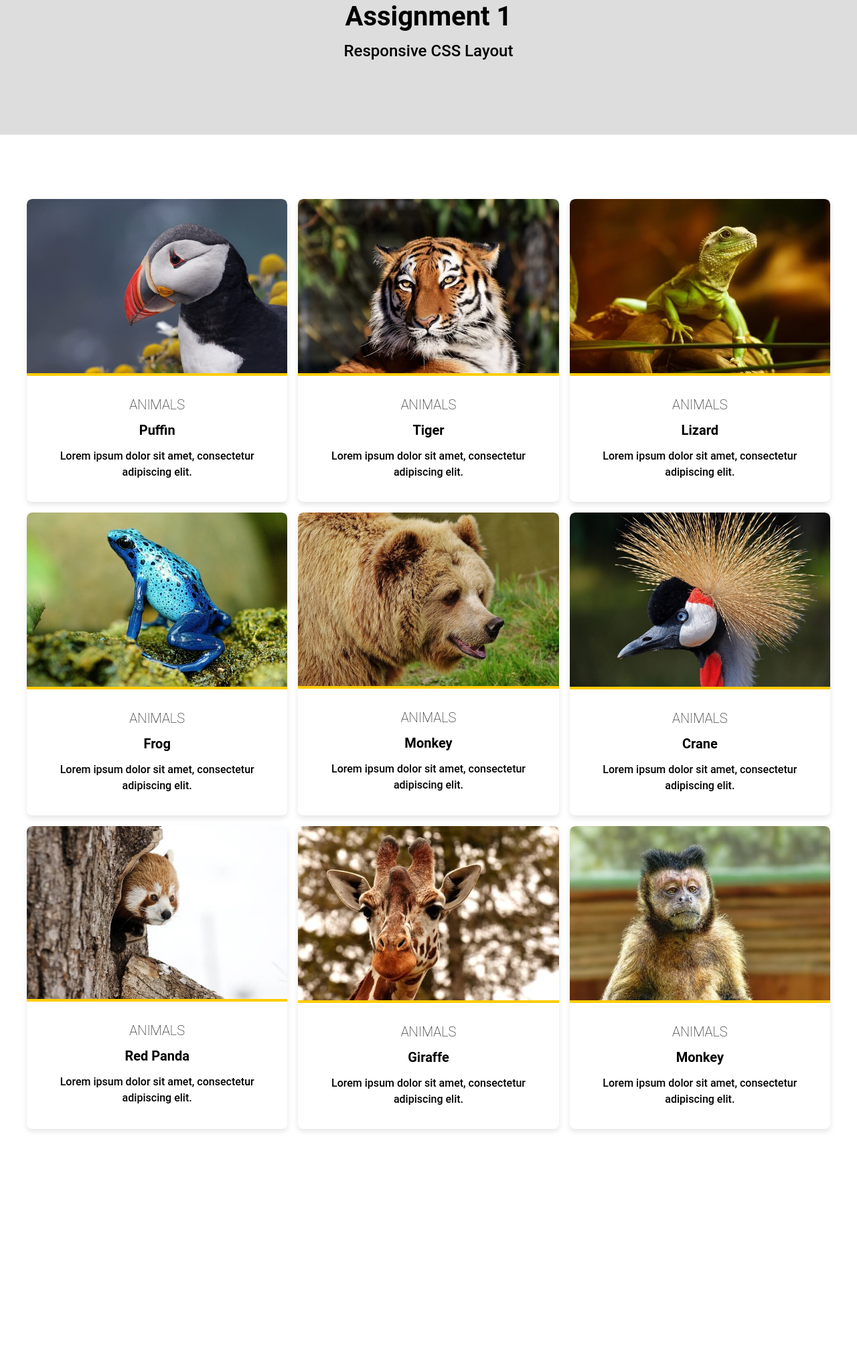
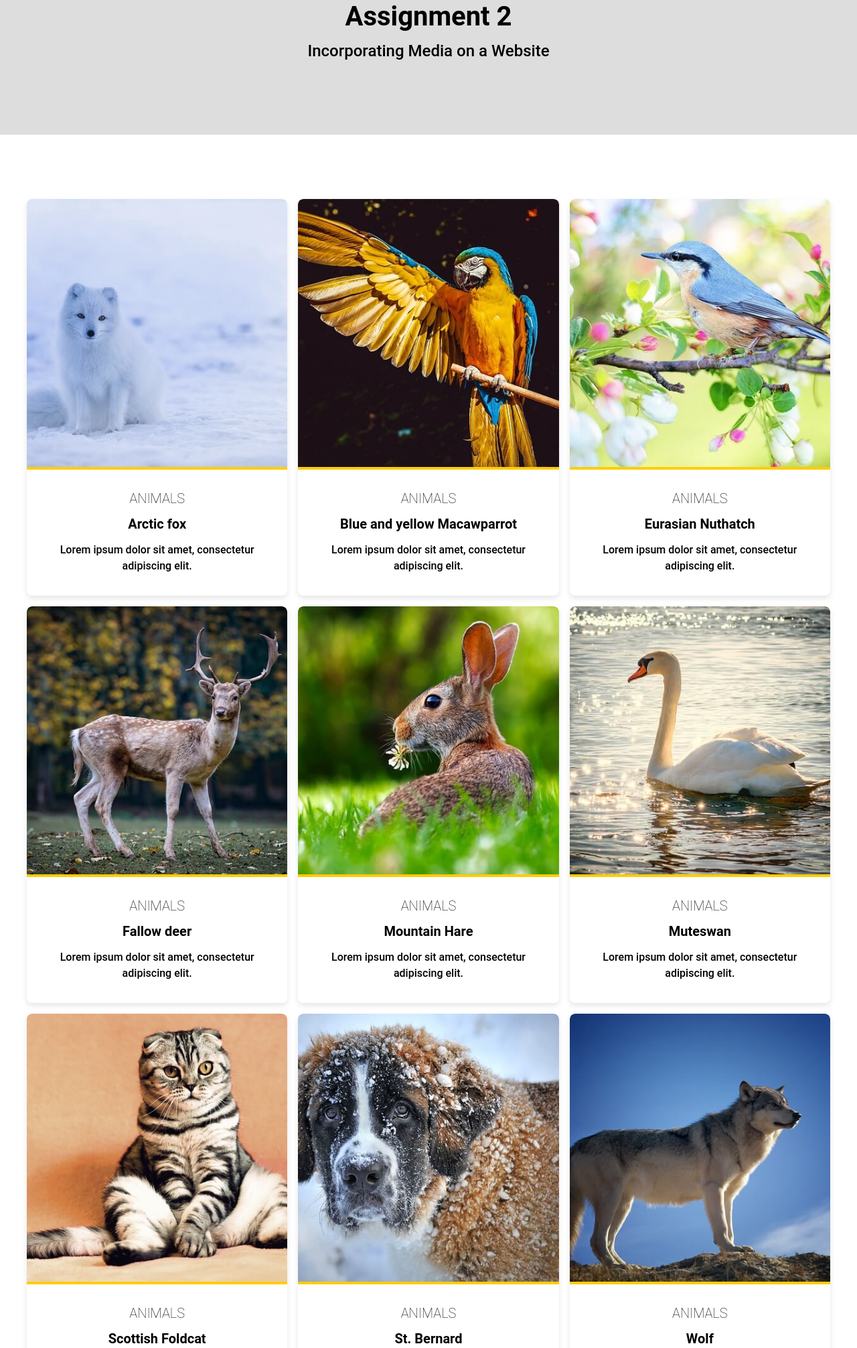
Before and after one commit to jerry4294/cprg-218-assign-media, a plain HTML site: page index.html in a window 1280 px wide. Shown: the part 109-2121 px from the top of the page at 67% size. Before the commit the page ends 1890 px from the top, so only its background shows below. Drawn offline with Linux system fonts and the light colour scheme.

Commit message:
Initial commit

```diff
--- a/index.html
+++ b/index.html
@@ -7,24 +7,24 @@
   <link rel="stylesheet" type="text/css" href="styles/reset.css">
   <link rel="stylesheet" type="text/css" href="styles/fonts.css">
   <link rel="stylesheet" type="text/css" href="styles/global.css">
-  <link rel="stylesheet" type="text/css" href="styles/assignment-one-starter-new.css">
+  <link rel="stylesheet" type="text/css" href="styles/lab_three.css">
   <title>Responsive CSS Layout</title>
 </head>
 <body>
   <div class="header-container">
-    <h1>Assignment 1</h1>
-    <h2>Responsive CSS Layout</h2>
+    <h1>Assignment 2</h1>
+    <h2>Incorporating Media on a Website</h2>
   </div>
   <section class="container">
     <ul class="card-container">
       <li class="card">
-        <img src="assets/puffin.jpg" alt="puffin">
+        <img src="Assets/Arcticfox.jpg" alt="Arctic fox">
         <div class="card-content">
           <h3 class="subheader">
             ANIMALS
           </h3>
           <h4 class="header">
-            Puffin
+            Arctic fox
           </h4>
           <p class="paragraph">
             Lorem ipsum dolor sit amet, consectetur adipiscing elit.
@@ -32,13 +32,13 @@
         </div>
       </li>
       <li class="card">
-        <img src="assets/tiger.jpg" alt="tiger">
+        <img src="assets/BlueandyellowMacawparrot.jpg" alt="Blue and yellow Macawparrot">
         <div class="card-content">
           <h3 class="subheader">
             ANIMALS
           </h3>
           <h4 class="header">
-            Tiger
+            Blue and yellow Macawparrot
           </h4>
           <p class="paragraph">
             Lorem ipsum dolor sit amet, consectetur adipiscing elit.
@@ -46,13 +46,13 @@
         </div>
       </li>
       <li class="card">
-        <img src="assets/lizard.jpg" alt="lizard">
+        <img src="assets/EurasianNuthatch.jpg" alt="Eurasian Nuthatch">
         <div class="card-content">
           <h3 class="subheader">
             ANIMALS
           </h3>
           <h4 class="header">
-            Lizard
+            Eurasian Nuthatch
           </h4>
           <p class="paragraph">
             Lorem ipsum dolor sit amet, consectetur adipiscing elit.
@@ -60,13 +60,13 @@
         </div>
       </li>
       <li class="card">
-        <img src="assets/frog.jpg" alt="frog">
+        <img src="assets/Fallowdeer.jpg" alt="Fallow deer">
         <div class="card-content">
           <h3 class="subheader">
             ANIMALS
           </h3>
           <h4 class="header">
-            Frog
+            Fallow deer
           </h4>
           <p class="paragraph">
             Lorem ipsum dolor sit amet, consectetur adipiscing elit.
@@ -74,13 +74,13 @@
         </div>
       </li>
       <li class="card">
-        <img src="assets/bear.jpg" alt="bear">
+        <img src="assets/MountainHare.jpg" alt="Mountain Hare">
         <div class="card-content">
           <h3 class="subheader">
             ANIMALS
           </h3>
           <h4 class="header">
-            Monkey
+            Mountain Hare
           </h4>
           <p class="paragraph">
             Lorem ipsum dolor sit amet, consectetur adipiscing elit.
@@ -88,13 +88,13 @@
         </div>
       </li>
       <li class="card">
-        <img src="assets/crane.jpg" alt="crane">
+        <img src="assets/Muteswan.jpg" alt="Muteswan">
         <div class="card-content">
           <h3 class="subheader">
             ANIMALS
           </h3>
           <h4 class="header">
-            Crane
+            Muteswan
           </h4>
           <p class="paragraph">
             Lorem ipsum dolor sit amet, consectetur adipiscing elit.
@@ -102,13 +102,13 @@
         </div>
       </li>
       <li class="card">
-        <img src="assets/panda.jpg" alt="red panda">
+        <img src="assets/ScottishFoldcat.jpg" alt="Scottish Foldcat">
         <div class="card-content">
           <h3 class="subheader">
             ANIMALS
           </h3>
           <h4 class="header">
-            Red Panda
+            Scottish Foldcat
           </h4>
           <p class="paragraph">
             Lorem ipsum dolor sit amet, consectetur adipiscing elit.
@@ -116,13 +116,13 @@
         </div>
       </li>
       <li class="card">
-        <img src="assets/giraffe.jpg" alt="giraffe">
+        <img src="assets/St.Bernard.jpg" alt="St. Bernard">
         <div class="card-content">
           <h3 class="subheader">
             ANIMALS
           </h3>
           <h4 class="header">
-            Giraffe
+            St. Bernard
           </h4>
           <p class="paragraph">
             Lorem ipsum dolor sit amet, consectetur adipiscing elit.
@@ -130,19 +130,33 @@
         </div>
       </li>
       <li class="card">
-        <img src="assets/monkey.jpg" alt="monkey">
+        <img src="assets/Wolf.jpg" alt="Wolf">
         <div class="card-content">
           <h3 class="subheader">
             ANIMALS
           </h3>
           <h4 class="header">
-            Monkey
+            Wolf
           </h4>
           <p class="paragraph">
             Lorem ipsum dolor sit amet, consectetur adipiscing elit.
           </p>
         </div>
       </li>
+       <li class="card">
+    <iframe width="560" height="315" src="https://www.youtube.com/embed/kEe8-DjhUdo?autoplay=1&mute=1&loop=1&controls=1" frameborder="0" allow="autoplay; loop; encrypted-media" allowfullscreen></iframe>
+    <div class="card-content">
+      <h3 class="subheader">
+        ANIMALS VIDEO
+      </h3>
+      <h4 class="header">
+        Video 2
+      </h4>
+      <p class="paragraph">
+        Lorem ipsum dolor sit amet, consectetur adipiscing elit.
+      </p>
+    </div>
+      </li>
     </ul>
   </section>
 </body>
--- /dev/null
+++ b/styles/lab_three.css
@@ -0,0 +1,75 @@
+/* Grid container */
+.card-container {
+  display: grid;
+  grid-template-columns: repeat(auto-fit, minmax(280px, 1fr));
+  justify-items: center;
+  gap: 1rem;
+}
+
+/* Individual card */
+.card {
+  box-sizing: border-box;
+  background-color: #fff;
+  border-radius: 0.5rem;
+  box-shadow: 0 0.25rem 0.5rem rgba(0, 0, 0, 0.1);
+  overflow: hidden;
+  display: flex;
+  flex-direction: column;
+width: 100%;
+}
+
+/* Image inside card */
+.card img, .card iframe {
+  width: 100%;
+  border-radius: 0.5rem 0.5rem 0 0;
+  border-bottom: 0.25rem solid #fc0;
+  object-fit: cover;
+  height: 400px;
+}
+
+
+/* Card content */
+.card-content {
+  padding: 1rem;
+  text-align: center;
+  flex-grow: 1;
+}
+
+/* For tablet layouts */
+@media screen and (min-width: 768px) and (max-width: 1199px) {
+  .card-container {
+    grid-template-columns: repeat(2, 1fr);
+    gap: 1rem;
+  }
+
+  .card-content {
+    flex-direction: row;
+  }
+
+  /*  height of video card to match image cards */
+  .card:not(:last-child) {
+    height: 100%;
+  }
+}
+
+/* For desktop layouts */
+@media screen and (min-width: 1200px) {
+  .card-container {
+    grid-template-columns: repeat(3, 1fr);
+  }
+
+  .card:nth-child(3n) {
+    justify-self: center;
+  }
+
+  .card:nth-last-child(1) {
+    grid-column: span 3;
+    width: 100%;
+    height: auto;
+  }
+
+  /*height of video card to match image cards */
+  .card:not(:last-child) {
+    height: 100%;
+  }
+}
```
Also changed, not shown: assets/Arcticfox.jpg (added), assets/BlueandyellowMacawparrot.jpg (added), assets/EurasianNuthatch.jpg (added), assets/Fallowdeer.jpg (added), assets/MountainHare.jpg (added), assets/Muteswan.jpg (added), assets/ScottishFoldcat.jpg (added), assets/St.Bernard.jpg (added), assets/Wolf.jpg (added), assets/bear.jpg (deleted), assets/crane.jpg (deleted), assets/frog.jpg (deleted), assets/giraffe.jpg (deleted), assets/lizard.jpg (deleted), 4 more files.
